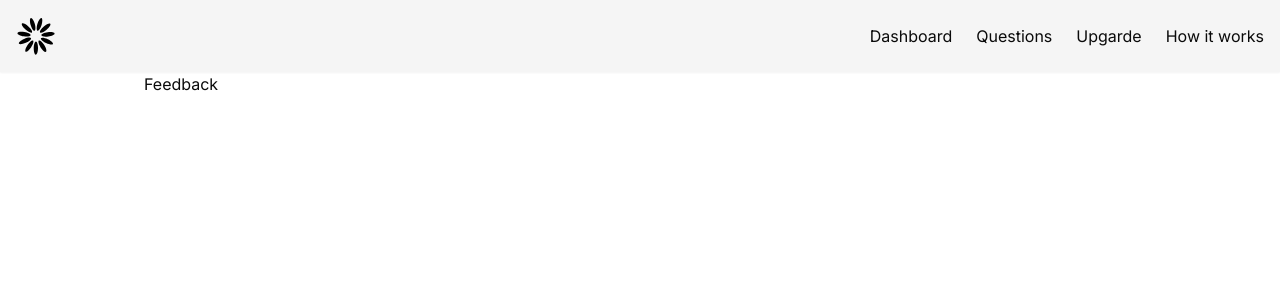
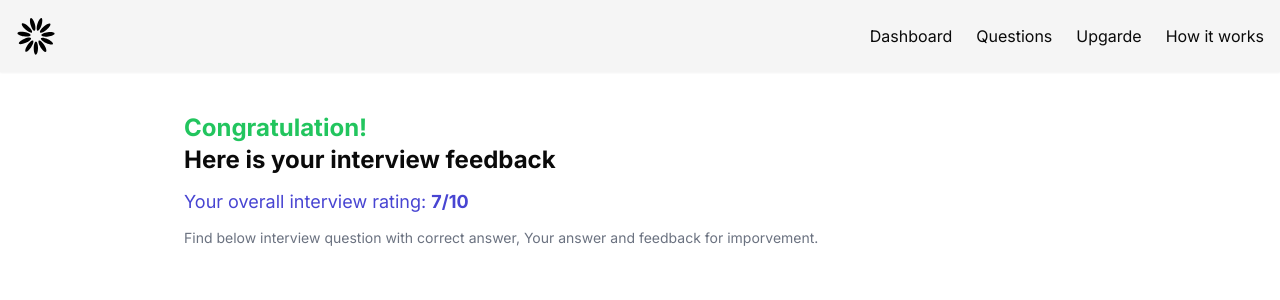
Before and after one commit to ManasUpadhyay13/interview-saathi, a Next.js app: page /dashboard/interview/1/feedback in a window 1280 px wide. Shown: the top 300 px of the page. Built offline with nearby package versions, Linux system fonts and the light colour scheme; no server answers; the database is empty.

Commit message:
working on the feedback page

```diff
--- a/app/dashboard/interview/[interviewId]/feedback/page.jsx
+++ b/app/dashboard/interview/[interviewId]/feedback/page.jsx
@@ -1,8 +1,33 @@
-import React from 'react'
+"use client"
 
-const Feedback = () => {
+import { eq } from 'drizzle-orm'
+import React, { useEffect } from 'react'
+import { db } from 'utils/db'
+import { UserAnswer } from 'utils/schema'
+
+const Feedback = ({ params }) => {
+
+    const getFeedback = async () => {
+        const result = await db.select().from(UserAnswer).where(eq(UserAnswer.mockIdRef, params.intervewId)).orderBy(UserAnswer.id)
+
+        console.log(result);
+
+    }
+
+
+    useEffect(() => {
+        getFeedback()
+    }, [])
+
     return (
-        <div>Feedback</div>
+        <div className='p-10'>
+            <h2 className='text-2xl font-bold text-green-500'>Congratulation!</h2>
+            <h2 className='font-bold text-2xl'>Here is your interview feedback</h2>
+
+            <h2 className='text-primary text-lg my-3'>Your overall interview rating: <strong>7/10</strong> </h2>
+
+            <h2 className='text-sm text-gray-500'>Find below interview question with correct answer, Your answer and feedback for imporvement.</h2>
+        </div>
     )
 }
 
```
